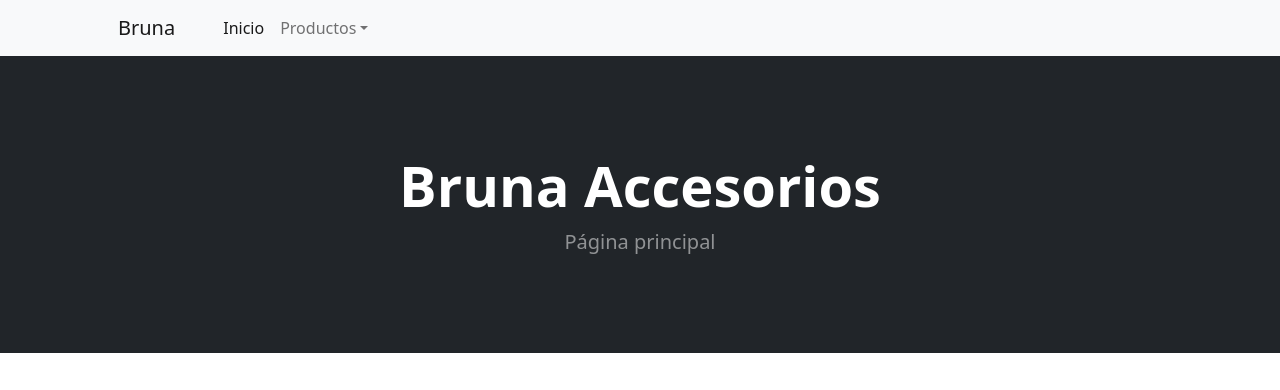
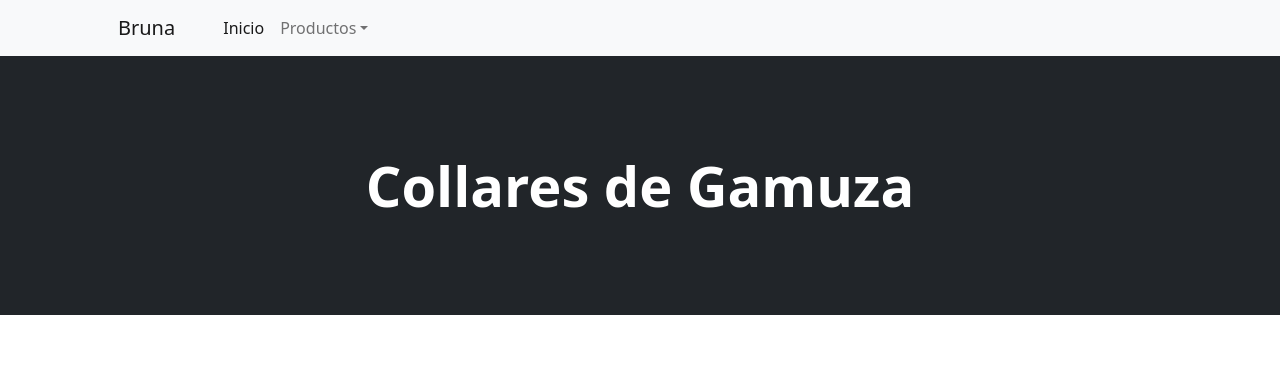
Before and after one commit to BrunaAccesorios/Collares-de-Gamuza, a plain HTML site: page index.html in a window 1280 px wide. Shown: the top 390 px of the page. Drawn offline with nearby package versions, Linux system fonts and the light colour scheme.

Commit message:
Update index.html

```diff
--- a/index.html
+++ b/index.html
@@ -49,8 +49,7 @@
         <header class="bg-dark py-5">
             <div class="container px-4 px-lg-5 my-5">
                 <div class="text-center text-white">
-                    <h1 class="display-4 fw-bolder">Bruna Accesorios</h1>
-                    <p class="lead fw-normal text-white-50 mb-0">Página principal</p>
+                    <h1 class="display-4 fw-bolder">Collares de Gamuza</h1>
                 </div>
             </div>
         </header>
```
